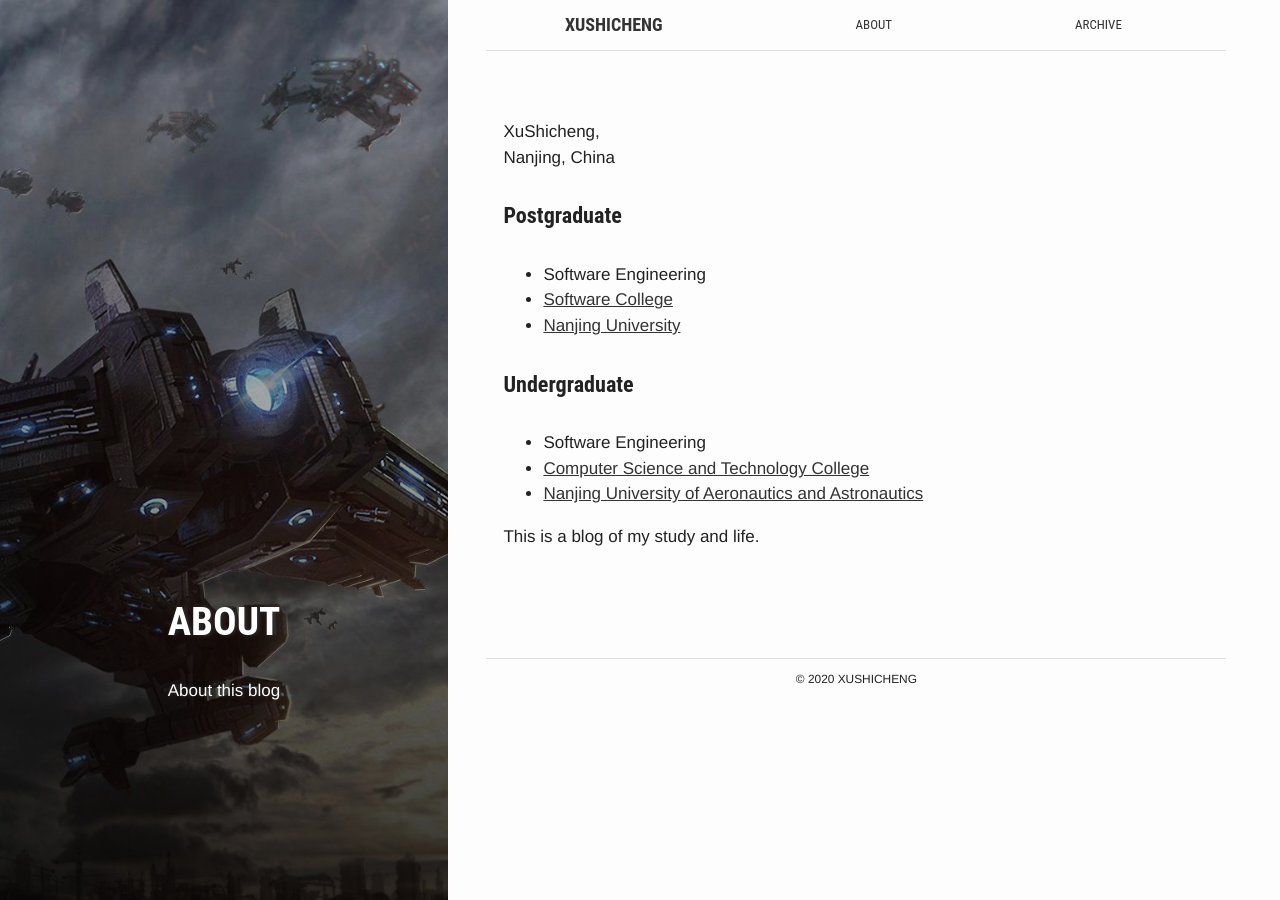
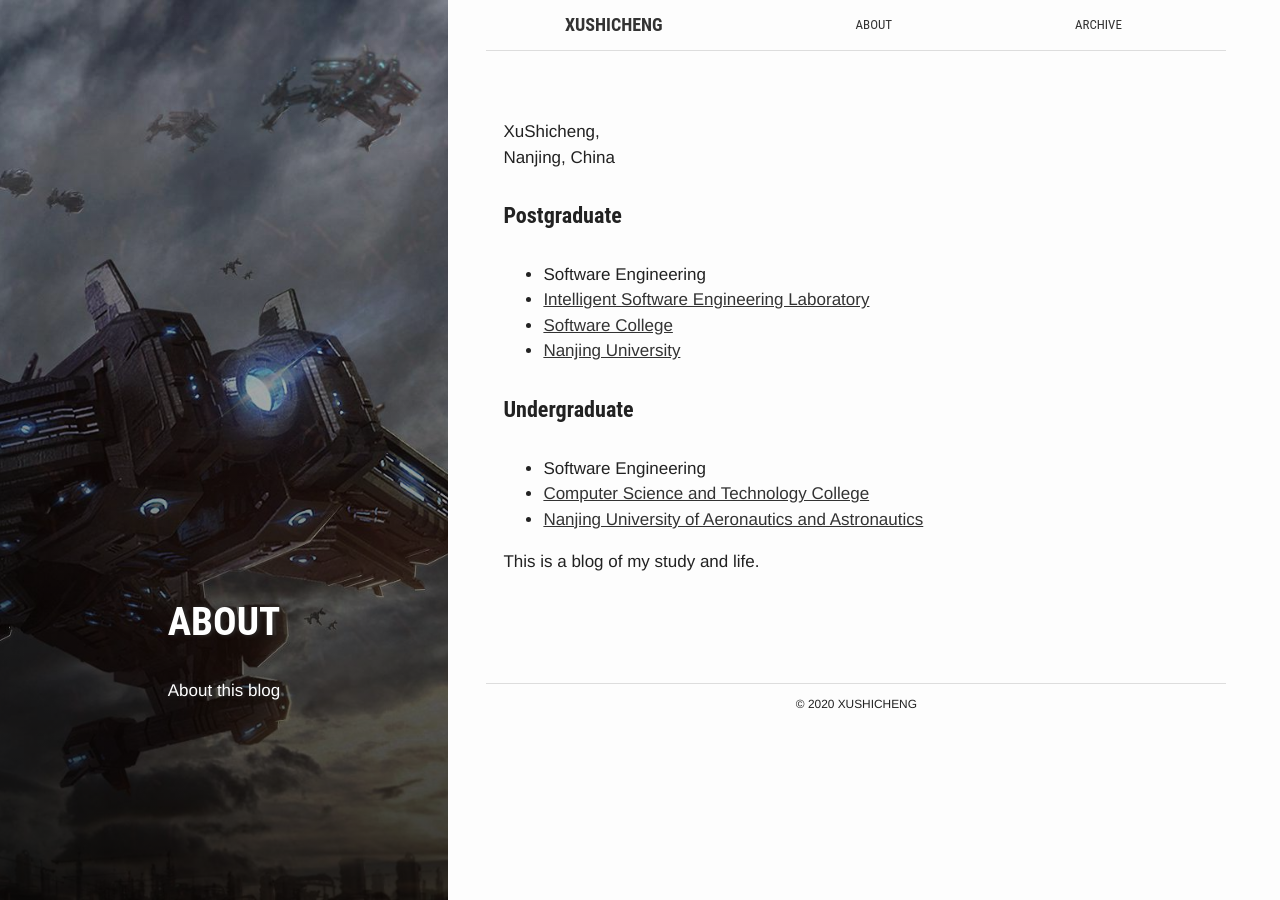
Before and after one commit to PetePro/PetePro.github.io, a Jekyll site: the page built from about.md, in a window 1280 px wide. Built offline with Jekyll 4.4.1, drawn with Linux system fonts in a browser that asks for light colours; some web fonts are replaced.

Commit message:
Update about.md

```diff
--- a/about.md
+++ b/about.md
@@ -13,6 +13,7 @@ Nanjing, China
 
 #### Postgraduate
 - Software Engineering
+- <a href="http://www.iselab.cn/">Intelligent Software Engineering Laboratory</a>
 - <a href="http://software.nju.edu.cn/">Software College</a>
 - <a href="https://www.nju.edu.cn/">Nanjing University</a>
 
```
